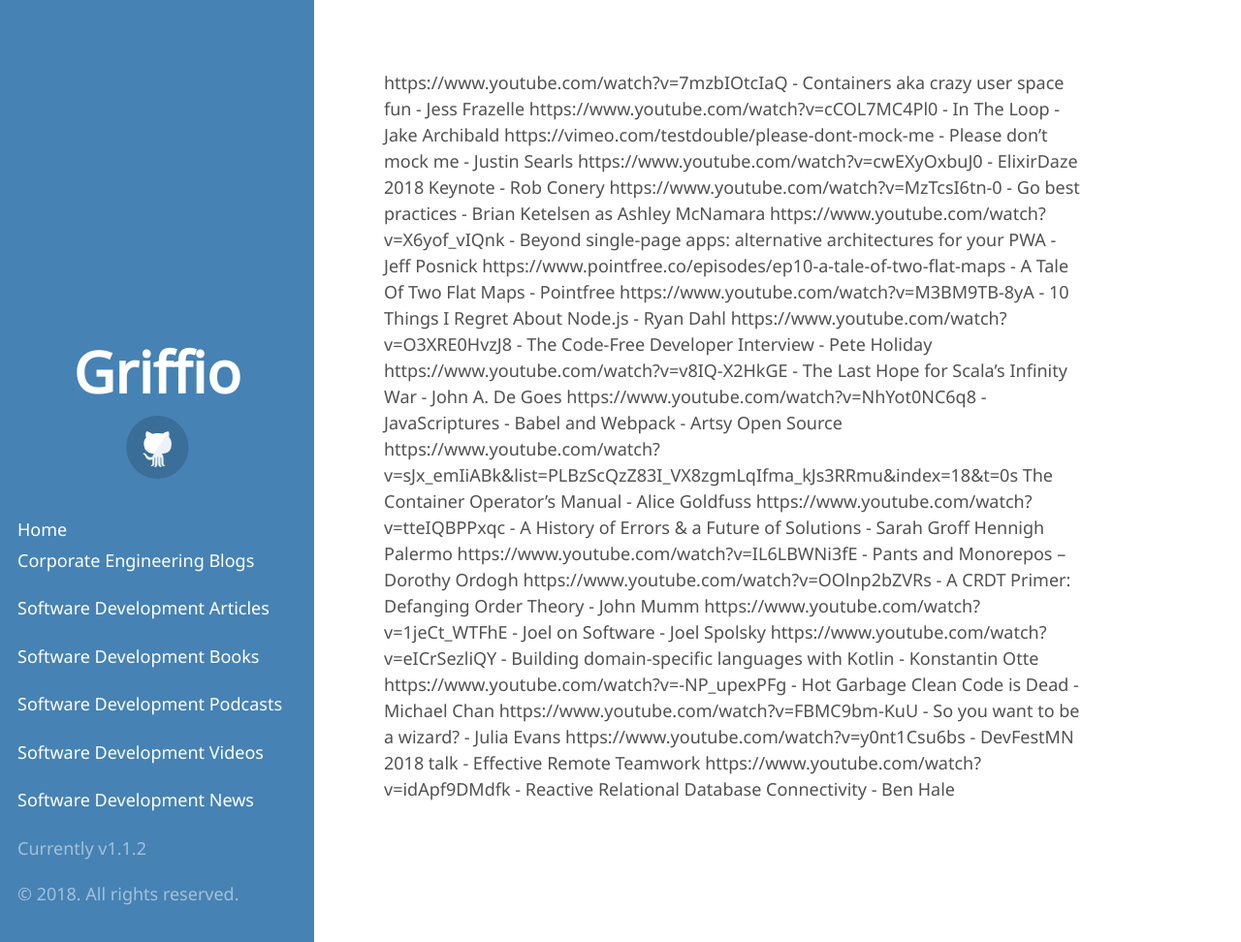
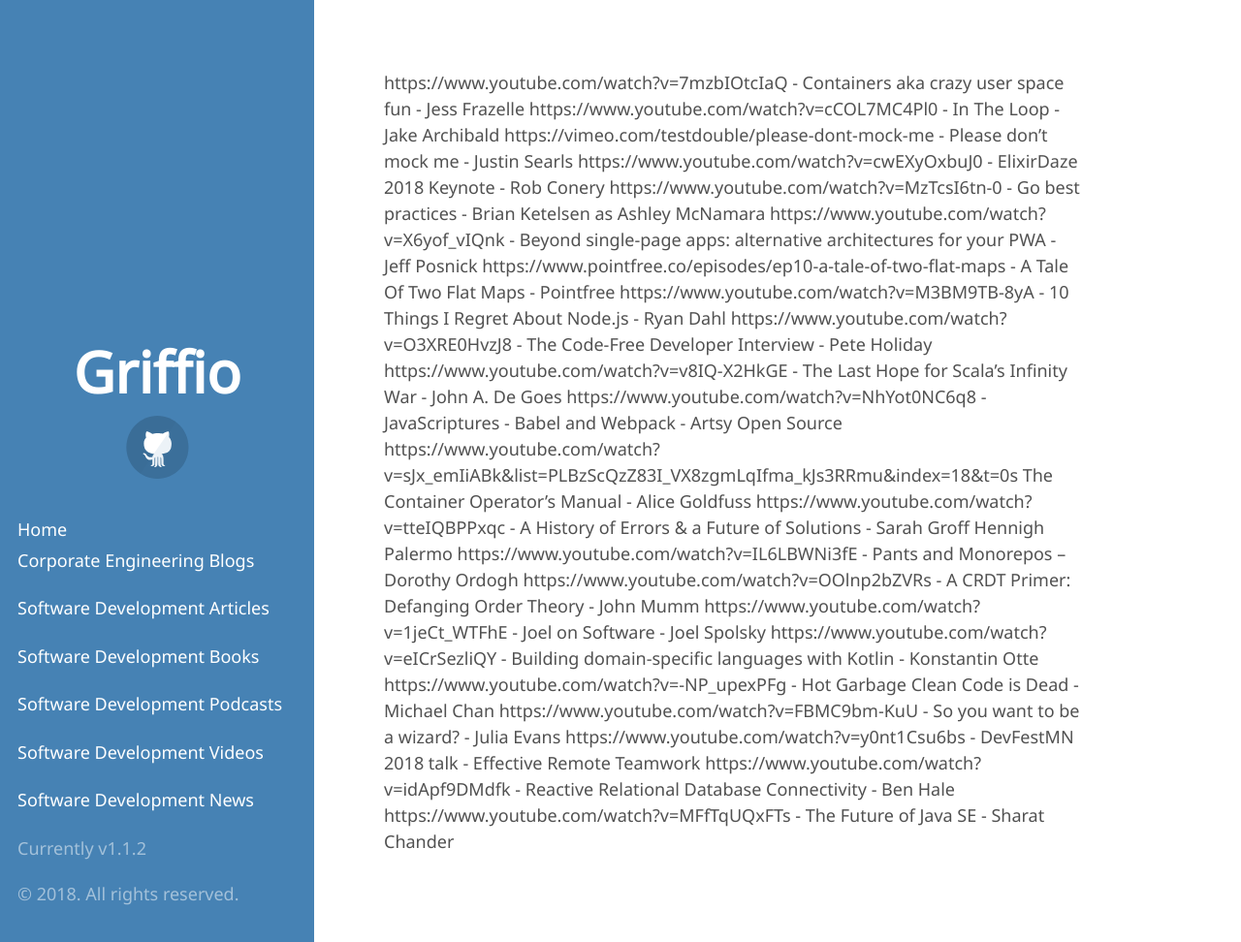
Before and after one commit to griffio/griffio.github.io, a Jekyll site: the page built from tech_talks_highlighted_2018.md, in a window 1280 px wide and 972 px high. Shown: the whole window at 97% size. Built offline with Jekyll 4.4.1, drawn with Linux system fonts in a browser that asks for light colours; some web fonts are replaced; our own code applies the rules of GitHub Pages for plain Markdown files.

Commit message:
The Future of Java SE

```diff
--- a/tech_talks_highlighted_2018.md
+++ b/tech_talks_highlighted_2018.md
@@ -19,3 +19,4 @@
 https://www.youtube.com/watch?v=FBMC9bm-KuU - So you want to be a wizard? - Julia Evans
 https://www.youtube.com/watch?v=y0nt1Csu6bs - DevFestMN 2018 talk - Effective Remote Teamwork
 https://www.youtube.com/watch?v=idApf9DMdfk - Reactive Relational Database Connectivity - Ben Hale
+https://www.youtube.com/watch?v=MFfTqUQxFTs - The Future of Java SE - Sharat Chander
```
